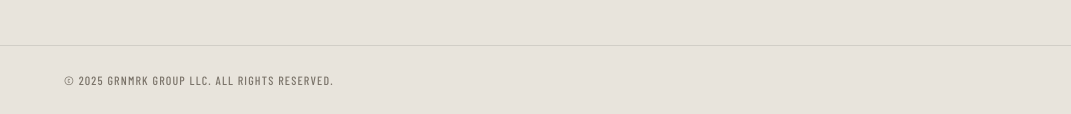
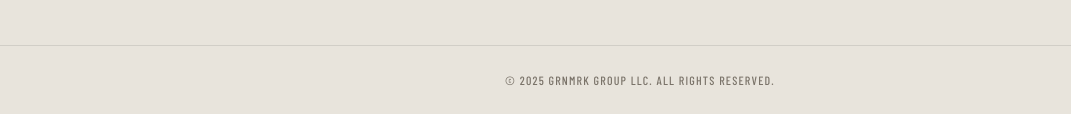
Before and after one commit to grnmrk/grnmrk-website, a plain HTML site: page index.html in a window 1280 px wide. Shown: the part 9706-9820 px from the top of the page, 0-1071 px from the left. Drawn offline with nearby package versions, Linux system fonts and the light colour scheme.

```diff
--- a/index.html
+++ b/index.html
@@ -873,6 +873,15 @@
   }
   .footer-nav-links a:hover { color: var(--green-dark); }
 
+.footer-bottom {
+  border-top: 1px solid var(--rule);
+  padding: 1.5rem 5vw;
+  width: 100%;
+  display: flex;
+  align-items: center;
+  justify-content: space-between;
+}
+
   .footer-bottom {
     border-top: 1px solid var(--rule);
     padding: 1.5rem 5vw;
```
